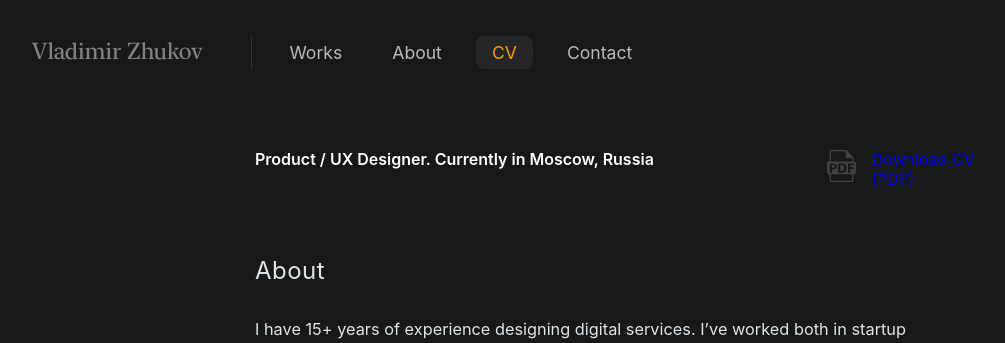
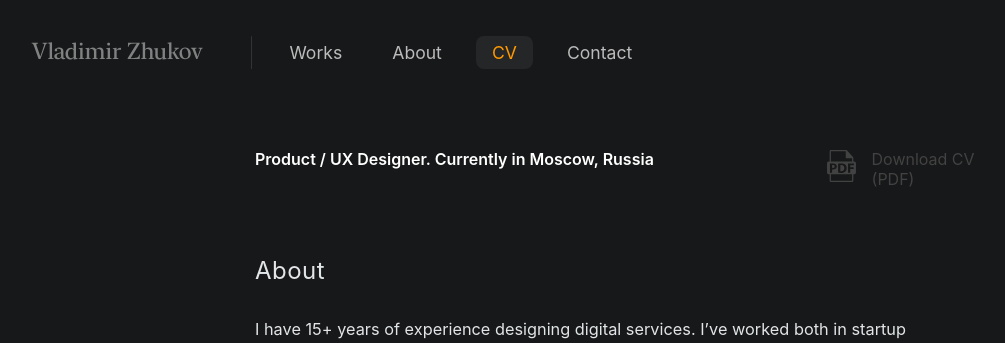
Before and after one commit to uxiscool/experience, a Jekyll site: the page built from cv.md, in a window 1280 px wide. Shown: the top 343 px of the page, without its empty margins (25-1030 px from the left). Built offline with Jekyll 4.4.1, drawn with Linux system fonts in a browser that asks for light colours.

Commit message:
Add files via upload

```diff
--- a/css/main.css
+++ b/css/main.css
@@ -1173,7 +1173,10 @@ body.mm-open{ overflow: hidden; }
   cursor: pointer;
   pointer-events: auto;   /* на случай глобальных правил */
 }
-.cv-download-link span{ text-decoration: none; }
+.cv-download-link span{
+  text-decoration: none;
+  color: #424242;
+}
 .cv-download-link img{ filter: none !important; } /* не трогаем иконку PDF */
 
 /* === CV download: desktop popover === */
```
